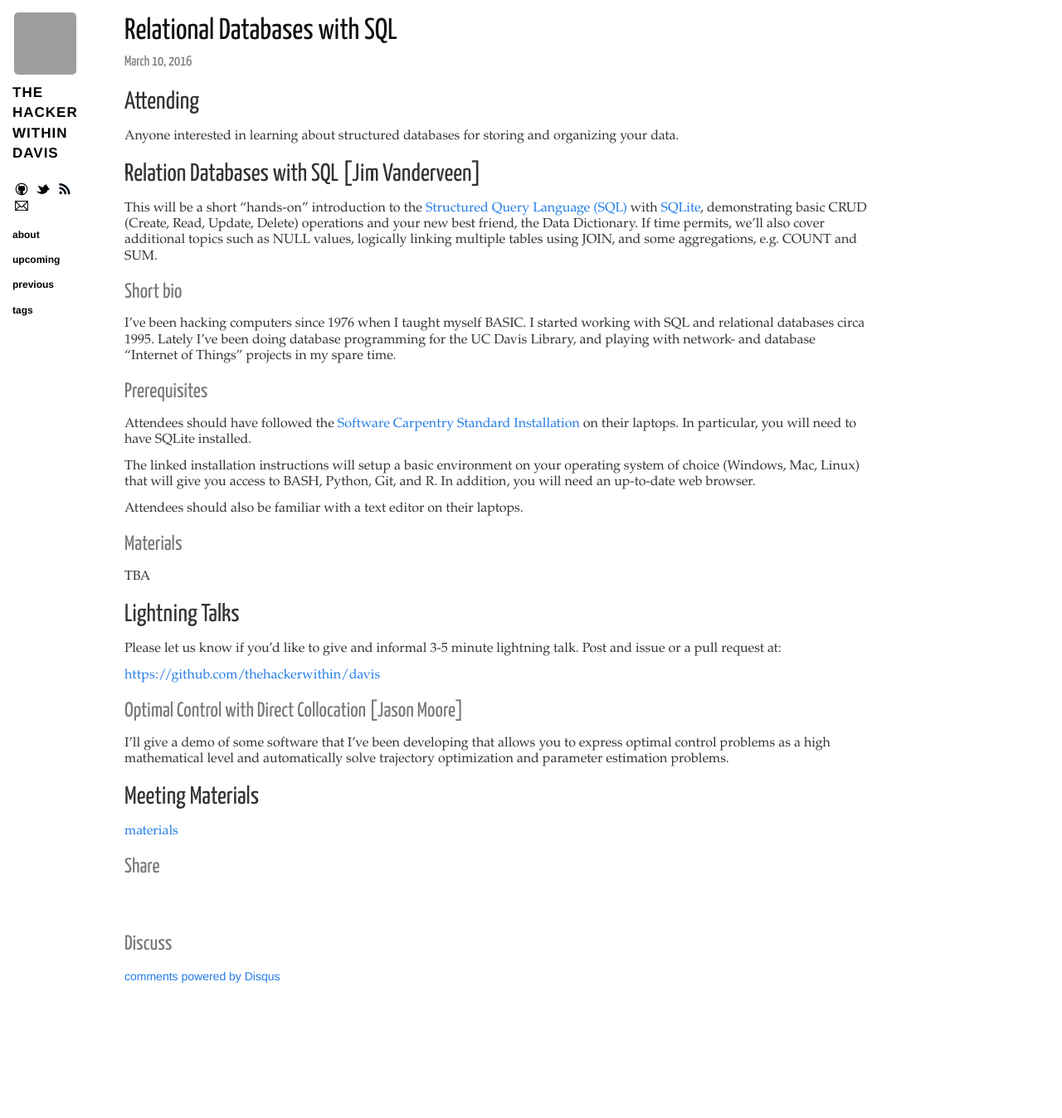
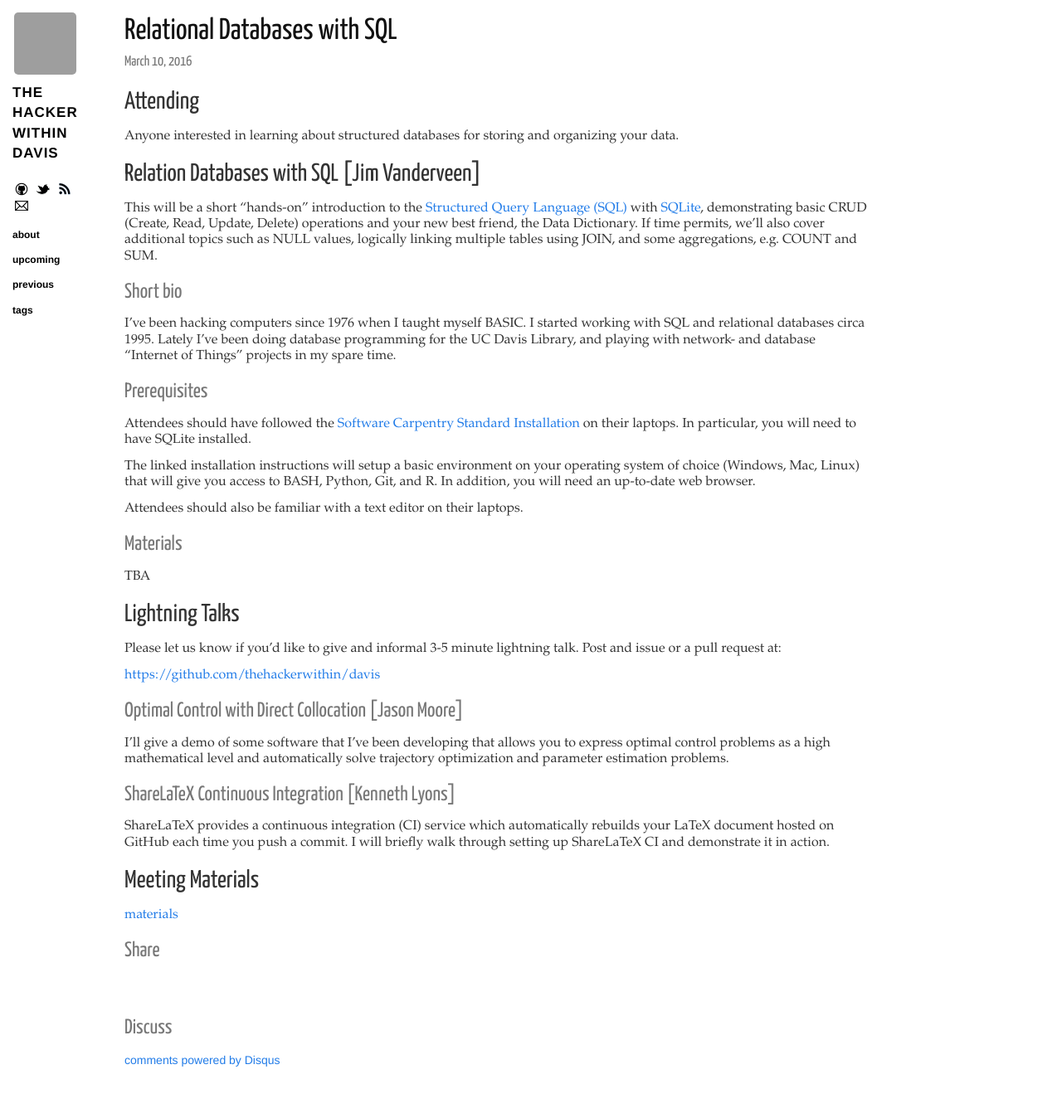
Before and after one commit to thehackerwithin/davis, a Jekyll site: the page built from _posts/2016-03-10-sql.markdown, in a window 1280 px wide. Shown: the whole page at 83% size. Built offline with Jekyll 4.4.1, drawn with Linux system fonts in a browser that asks for light colours; nearby versions of some CDN libraries; comment, search, counter and statistics services are not loaded; before the commit the page ends 1247 px from its top, so only the background shows below that; grey boxes are pictures that could not be loaded.

Commit message:
Added ShareLaTeX CI lightning talk.

```diff
--- a/_posts/2016-03-10-sql.markdown
+++ b/_posts/2016-03-10-sql.markdown
@@ -57,6 +57,13 @@ I'll give a demo of some software that I've been developing that allows you to
 express optimal control problems as a high mathematical level and automatically
 solve trajectory optimization and parameter estimation problems.
 
+### ShareLaTeX Continuous Integration [Kenneth Lyons]
+
+ShareLaTeX provides a continuous integration (CI) service which automatically
+rebuilds your LaTeX document hosted on GitHub each time you push a commit.
+I will briefly walk through setting up ShareLaTeX CI and demonstrate it in
+action.
+
 ## Meeting Materials
 
 [materials](https://github.com/thehackerwithin/davis/tree/gh-pages/meeting-materials/2016-03-10)
```
